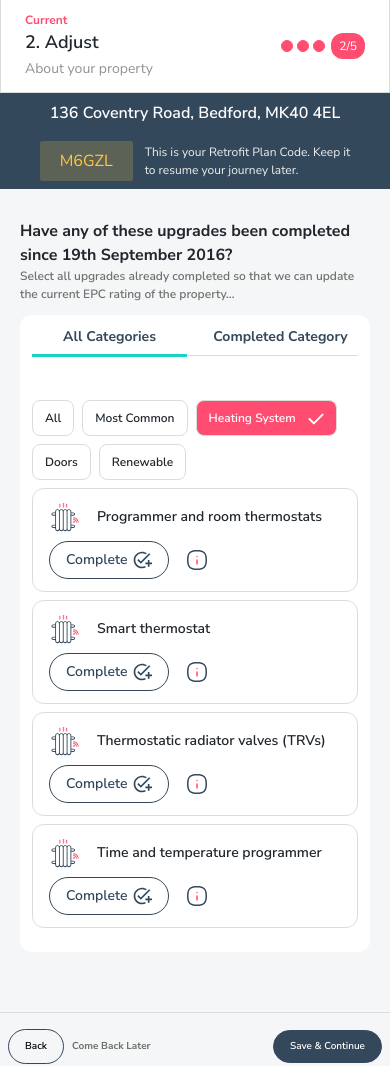
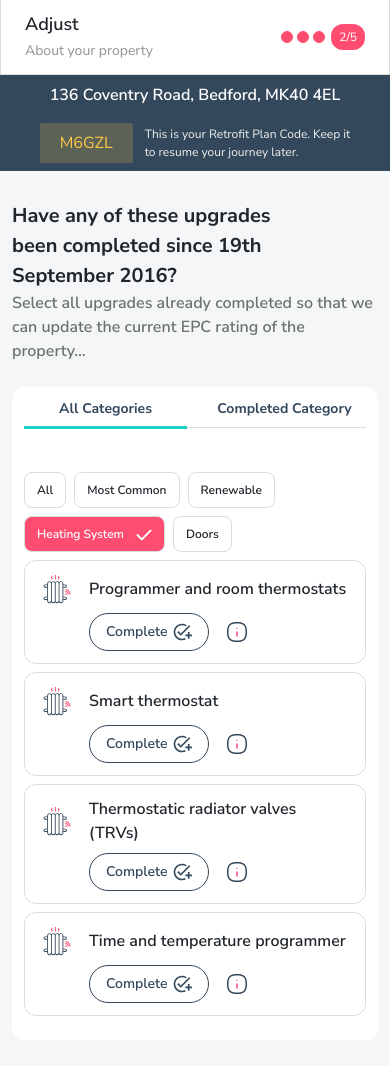
Before and after one commit to CyberRoshan/Kamma-Admin-Panel, a website: page src/adjust03.html in a window 390 px wide. Shown: the part 51-1117 px from the top of the page. Drawn offline with nearby package versions, Linux system fonts and the light colour scheme.

Commit message:
Changes on mobile screen

```diff
--- a/src/adjust03.html
+++ b/src/adjust03.html
@@ -24,7 +24,7 @@
                 <div class=" py-3 px-6 flex items-center justify-between border border-grey-2 relative before:w-full before:bg-turquoise md:before:block before:hidden before:absolute before:left-0 before:bottom-0 before:p-0.5">
                     <div>
                         <div class="text-[12px] font-bold  text-coral flex justify-between ">
-                            Current
+                            <span class="sm:block hidden" > Current </span>
                             <div class="absolute md:top-4 md:right-4 top-[50%] translate-y-[-50%] right-16 flex gap-1">
                                 <div class="w-3 h-3 rounded-full border border-coral bg-coral"></div>
                                 <div class="w-3 h-3 rounded-full border border-coral bg-coral"></div>
@@ -32,7 +32,7 @@
                             </div>
 
                         </div>
-                        <h4 class="font-semibold text-[18px] text-theme-black">2. Adjust</h4>
+                        <h4 class="font-semibold text-[18px] text-theme-black"><span class="md:block hidden">2.</span> Adjust</h4>
                         <span class="text-[14px] font-normal text-grey-1">About your property</span>
                     </div>
                     <div class="bg-coral py-1 px-2 rounded-xl sm:hidden inline text-white text-[12px]">2/5</div>
@@ -76,14 +76,14 @@
             <!-- ! Plan Code Section End -->
             <!-- ! Categories Containers Section Start -->
             <section class="bg-back-grey w-full">
-                <div class="max-w-[1320px] mx-auto pt-[30px] px-5 pb-10">
+                <div class="max-w-[1320px] mx-auto pt-[30px] md:px-5 px-3 pb-10">
 
                     <div class="">
-                        <h3 class="font-bold sm:text-[20px] text-16px text-pretty text-theme-black">Have any of these upgrades been completed since 19th September 2016?</h3>
-                        <p class="sm:text-16px text-[12px] font-semibold text-grey-3">Select all upgrades already completed so that we can update the current EPC rating of the property…</p>
+                        <h3 class="font-bold text-[20px] text-pretty text-theme-black">Have any of these upgrades been completed since 19th September 2016?</h3>
+                        <p class="text-16px font-semibold text-grey-3">Select all upgrades already completed so that we can update the current EPC rating of the property…</p>
                     </div>
                     <!-- ! Mobile View Start -->
-                    <div class="lg:hidden block mt-3 ">
+                    <div class="lg:hidden block mt-6 ">
                         <div class="rounded-t-xl py-3 px-3 bg-white">
                             <div class="grid grid-cols-2 border-b border-grey-2 pb-2 gap-4 ">
                                 <div id="allCatBtn" class="xs:text-16px cursor-pointer text-sm relative text-center font-bold text-Midnight_Blue">All Categories</div>
@@ -96,23 +96,23 @@
                         <div id="mobileAllCatContent" class="lg:rounded-xl rounded-b-xl py-6 md:px-6 px-3 bg-white">
                             <h3 class="md:block hidden text-[18px] font-bold text-Midnight_Blue">All categories</h3>
                             <div >
-                            <div class="flex flex-wrap  items-center gap-2 md:my-5 my-2">
+                            <div class="flex flex-wrap items-center gap-2 md:my-5 my-2">
                                 <button class="rounded-lg border border-grey-2 py-2 px-3 font-semibold md:text-sm text-[12px] text-theme-black">All</button>
                                 <button class="rounded-lg border border-grey-2 py-2 px-3 font-semibold md:text-sm text-[12px] text-theme-black">Most Common</button>
+                                <button class="rounded-lg border border-grey-2 py-2 px-3 font-semibold md:text-sm text-[12px] text-theme-black">Renewable</button>
                                 <button class="rounded-lg flex gap-3 border border-grey-2 py-2 px-3 font-semibold bg-coral md:text-sm text-[12px] text-white">Heating System <svg width="16" height="17" viewBox="0 0 16 17" fill="none" xmlns="http://www.w3.org/2000/svg">
                                     <path d="M1.49017 10.0098L5.81631 14.3359L14.5534 5.59877" stroke="white" stroke-width="2" stroke-linecap="round" stroke-linejoin="round"/>
                                     </svg>
                                     </button>
                                 <button class="rounded-lg border border-grey-2 py-2 px-3 font-semibold md:text-sm text-[12px] text-theme-black">Doors</button>
-                                <button class="rounded-lg border border-grey-2 py-2 px-3 font-semibold md:text-sm text-[12px] text-theme-black">Renewable</button>
                             </div>
                             <div class="grid grid-cols-1 gap-2">
                                 <div class="rounded-xl flex md:flex-row flex-col md:items-center items-start md:gap-0 gap-2 justify-between py-3 px-4 border border-grey-2">
                                     <div class="flex items-center gap-4">
                                          <img src="assets/Heater.svg" alt="Heater">
-                                         <h4 class="font-semibold md:text-16px text-sm text-theme-black">Programmer and room thermostats</h4>
+                                         <h4 class="font-semibold text-16px  text-theme-black">Programmer and room thermostats</h4>
                                     </div>
-                                    <div class="flex items-center gap-4">
+                                    <div class="flex items-center gap-4 md:ms-0 ms-12">
                                     <button id="TaskBtn" class="rounded-3xl flex gap-1 border border-Midnight_Blue py-2 px-4 text-sm font-semibold text-Midnight_Blue">Complete <img src="assets/add_task 1.svg" alt="Add Task"></button>
                                     <img class="cursor-pointer" src="assets/Info 1.svg" alt="Info">
                                 </div>
@@ -120,9 +120,9 @@
                                 <div class="rounded-xl flex md:flex-row flex-col md:items-center items-start md:gap-0 gap-2 justify-between py-3 px-4 border border-grey-2">
                                     <div class="flex items-center gap-4">
                                          <img src="assets/Heater.svg" alt="Heater">
-                                         <h4 class="font-semibold md:text-16px text-sm text-theme-black">Smart thermostat</h4>
+                                         <h4 class="font-semibold text-16px text-theme-black">Smart thermostat</h4>
                                     </div>
-                                    <div class="flex items-center gap-4">
+                                    <div class="flex items-center gap-4 md:ms-0 ms-12">
                                     <button id="TaskBtn" class="rounded-3xl flex gap-1 border border-Midnight_Blue py-2 px-4 text-sm font-semibold text-Midnight_Blue">Complete <img src="assets/add_task 1.svg" alt="Add Task"></button>
                                     <img class="cursor-pointer" src="assets/Info 1.svg" alt="Info">
                                 </div>
@@ -130,9 +130,9 @@
                                 <div class="rounded-xl flex md:flex-row flex-col md:items-center items-start md:gap-0 gap-2 justify-between py-3 px-4 border border-grey-2">
                                     <div class="flex items-center gap-4">
                                          <img src="assets/Heater.svg" alt="Heater">
-                                         <h4 class="font-semibold md:text-16px text-sm text-theme-black">Thermostatic radiator valves (TRVs)</h4>
+                                         <h4 class="font-semibold text-16px text-theme-black">Thermostatic radiator valves (TRVs)</h4>
                                     </div>
-                                    <div class="flex items-center gap-4">
+                                    <div class="flex items-center gap-4 md:ms-0 ms-12">
                                     <button class="rounded-3xl flex gap-1 border border-Midnight_Blue py-2 px-4 text-sm font-semibold text-Midnight_Blue">Complete <img src="assets/add_task 1.svg" alt="Add Task"></button>
                                     <img class="cursor-pointer" src="assets/Info 1.svg" alt="Info">
                                 </div>
@@ -140,9 +140,9 @@
                                 <div class="rounded-xl flex md:flex-row flex-col md:items-center items-start md:gap-0 gap-2 justify-between py-3 px-4 border border-grey-2">
                                     <div class="flex items-center gap-4">
                                          <img src="assets/Heater.svg" alt="Heater">
-                                         <h4 class="font-semibold md:text-16px text-sm text-theme-black">Time and temperature programmer</h4>
+                                         <h4 class="font-semibold text-16px text-theme-black">Time and temperature programmer</h4>
                                     </div>
-                                    <div class="flex items-center gap-4">
+                                    <div class="flex items-center gap-4 md:ms-0 ms-12">
                                     <button class="rounded-3xl flex gap-1 border border-Midnight_Blue py-2 px-4 text-sm font-semibold text-Midnight_Blue">Complete <img src="assets/add_task 1.svg" alt="Add Task"></button>
                                     <img class="cursor-pointer" src="assets/Info 1.svg" alt="Info">
                                 </div>
@@ -154,7 +154,7 @@
                         <div id="CompletedCatContent" class="lg:block ">
                             <div class="rounded-b-xl py-6 md:px-6 px-3 bg-white">
                                 <h3 class="md:block hidden text-[18px] font-bold text-Midnight_Blue">Completed categories</h3>
-                                <div class="flex flex-wrap gap-2 md:my-5 my-2">
+                                <div class="flex flex-wrap gap-2 md:my-5 my-2 ">
                                     <button class="rounded-lg flex gap-3 border border-grey-2 py-2 px-3 font-semibold md:text-sm text-[12px] bg-coral text-white">All
                                         <svg width="16" height="17" viewBox="0 0 16 17" fill="none" xmlns="http://www.w3.org/2000/svg">
                                             <path d="M1.49017 10.0098L5.81631 14.3359L14.5534 5.59877" stroke="white" stroke-width="2" stroke-linecap="round" stroke-linejoin="round"/>
@@ -169,9 +169,9 @@
                                     <div class="rounded-xl flex md:flex-row flex-col md:items-center items-start md:gap-0 gap-2 justify-between py-3 px-4 border border-grey-2">
                                         <div class="flex items-center gap-4">
                                              <img src="assets/door.svg" alt="Door">
-                                             <h4 class="font-semibold md:text-16px text-sm text-theme-black">Insulation jacket on hot water cylinder</h4>
+                                             <h4 class="font-semibold text-16px text-theme-black">Insulation jacket on hot water cylinder</h4>
                                         </div>
-                                        <div class="flex items-center gap-4">
+                                        <div class="flex items-center gap-3 md:ms-0 ms-12">
                                         <button id="TaskBtn" class="rounded-3xl flex gap-1 border border-grey-5 py-2 px-4 text-sm font-semibold text-grey-4">Completed <img src="assets/add_task 1.svg" alt="Add Task"></button>
                                         <img class="cursor-pointer" src="assets/Info 1.svg" alt="Info">
                                     </div>
@@ -179,9 +179,9 @@
                                     <div class="rounded-xl flex md:flex-row flex-col md:items-center items-start md:gap-0 gap-2 justify-between py-3 px-4 border border-grey-2">
                                         <div class="flex items-center gap-4">
                                              <img src="assets/door.svg" alt="Door">
-                                             <h4 class="font-semibold md:text-16px text-sm text-theme-black">Low energy lighting</h4>
+                                             <h4 class="font-semibold text-16px text-theme-black">Low energy lighting</h4>
                                         </div>
-                                        <div class="flex items-center gap-4">
+                                        <div class="flex items-center gap-3 md:ms-0 ms-12">
                                             <button id="TaskBtn" class="rounded-3xl flex gap-1 border border-grey-5 py-2 px-4 text-sm font-semibold text-grey-4">Completed <img src="assets/add_task 1.svg" alt="Add Task"></button>
                                         <img class="cursor-pointer" src="assets/Info 1.svg" alt="Info">
                                     </div>
@@ -189,9 +189,9 @@
                                     <div class="rounded-xl flex md:flex-row flex-col md:items-center items-start md:gap-0 gap-2 justify-between py-3 px-4 border border-grey-2">
                                         <div class="flex items-center gap-4">
                                              <img src="assets/Renewable.svg" alt="Renewable">
-                                             <h4 class="font-semibold md:text-16px text-sm text-theme-black">Thermostatic radiator valves (TRVs)</h4>
+                                             <h4 class="font-semibold text-16px text-theme-black">Thermostatic radiator valves (TRVs)</h4>
                                         </div>
-                                        <div class="flex items-center gap-4">
+                                        <div class="flex items-center gap-3 md:ms-0 ms-12">
                                             <button id="TaskBtn" class="rounded-3xl flex gap-1 border border-grey-5 py-2 px-4 text-sm font-semibold text-grey-4">Completed <img src="assets/add_task 1.svg" alt="Add Task"></button>
                                         <img class="cursor-pointer" src="assets/Info 1.svg" alt="Info">
                                     </div>
@@ -199,9 +199,9 @@
                                     <div class="rounded-xl flex md:flex-row flex-col md:items-center items-start md:gap-0 gap-2 justify-between py-3 px-4 border border-grey-2">
                                         <div class="flex items-center gap-4">
                                              <img src="assets/clip-board.svg" alt="clip-board">
-                                             <h4 class="font-semibold md:text-16px text-sm text-theme-black">Insulation jacket on hot water cylinder</h4>
+                                             <h4 class="font-semibold text-16px text-theme-black">Insulation jacket on hot water cylinder</h4>
                                         </div>
-                                        <div class="flex items-center gap-4">
+                                        <div class="flex items-center gap-3 md:ms-0 ms-12">
                                         <button id="TaskBtn" class="rounded-3xl flex gap-1 border border-grey-5 py-2 px-4 text-sm font-semibold text-grey-4">Completed <img src="assets/add_task 1.svg" alt="Add Task"></button>
                                         <img class="cursor-pointer" src="assets/Info 1.svg" alt="Info">
                                     </div>
@@ -278,14 +278,14 @@
 
             <!-- ! Footer Button Area Section Start -->
             <footer class="w-full bg-back-grey border-t border-grey-2 flex py-4 md:px-6 px-2">
-                <div class="flex items-center w-full justify-between">
+                <div class="flex items-center w-full md:justify-between justify-around">
                     <div class="flex justify-between">
-                        <button class="md:py-[10px] md:px-6 px-4 py-2 border rounded-3xl border-Midnight_Blue md:text-sm sm:text-[12px] text-[10px] text-center font-semibold"><a href="adjust.html">Back</a></button>
-                        <button class="py-[10px] md:px-4 px-2 font-bold md:text-sm sm:text-[12px] text-[10px] text-grey-3 text-center">Come Back Later</button>
+                        <button class="py-[10px] md:px-6 px-4 bg-white border rounded-3xl border-Midnight_Blue md:text-sm text-sm text-center font-semibold"><a href="adjust02.html">Back</a></button>
+                        <button class="py-[10px] px-3 font-bold text-sm text-grey-3 text-center">Come Back Later</button>
                     </div>
 
                     <button
-                        class="md:py-[10px] py-2 md:px-6 px-4 disabled:text-grey-2 disabled:bg-white disabled:border-grey-2 text-white bg-Midnight_Blue border rounded-full border-Midnight_Blue md:text-sm sm:text-[12px] text-[10px] text-center font-semibold"
+                        class="py-[10px] px-4 disabled:text-grey-2 disabled:bg-white disabled:border-grey-2 text-white bg-Midnight_Blue border rounded-full border-Midnight_Blue text-sm text-center font-semibold"
                     >
                         <a href="setGoal.html">Save & Continue</a>
                     </button>
```
Also changed, not shown: src/adjust.html (+3 -3 lines), src/adjust02.html (+1 -1 lines), src/output.css.
